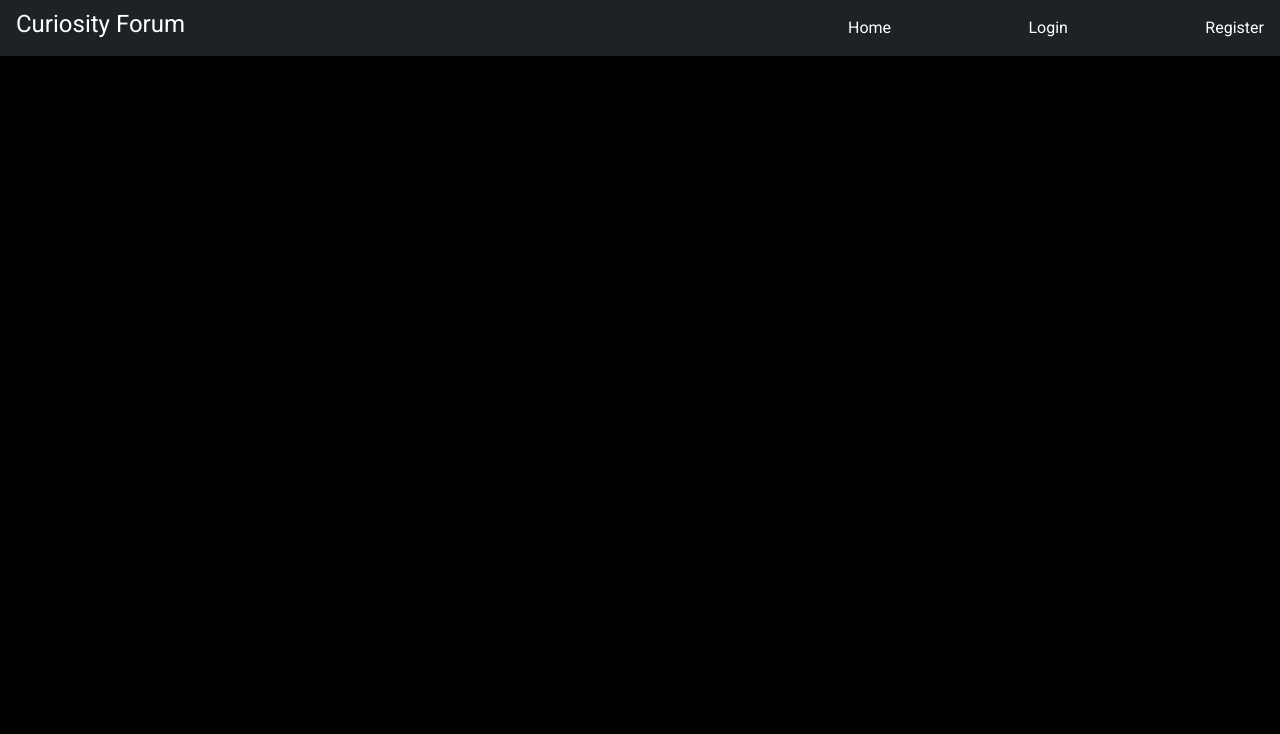
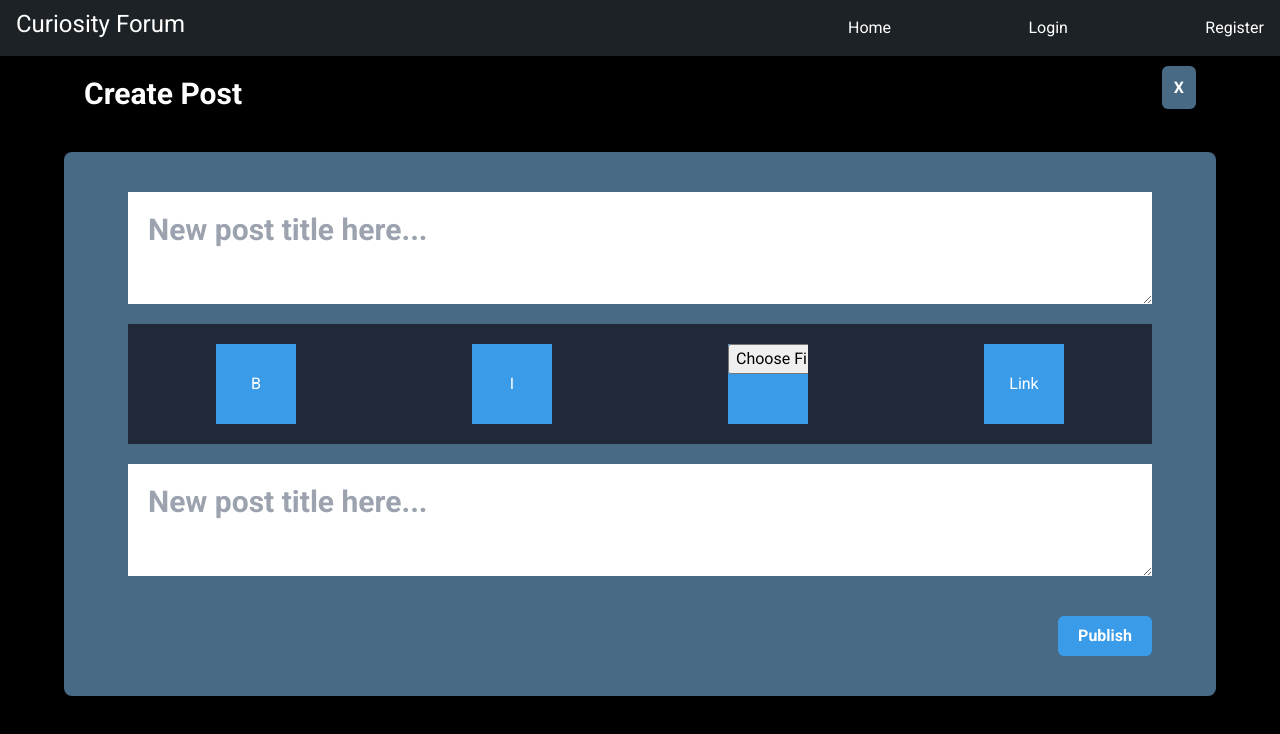
Before and after one commit to AlexDima02/Forum, a React (Vite) app: page /new in a window 1280 px wide. Shown: the top 734 px of the page. Built offline with nearby package versions, Linux system fonts and the light colour scheme; no server answers; the database is empty.

Commit message:
Second level comments user link

```diff
--- a/src/App.jsx
+++ b/src/App.jsx
@@ -13,6 +13,7 @@ import CompletePasswordReset from './components/completeResetPassword/CompletePa
 import { db } from './components/Database';
 import { collection, getDocs } from 'firebase/firestore';
 import { UserAuth } from './components/contexts/AuthContext';
+import NewPost from './pages/NewPost/NewPost';
 
 
 
@@ -32,6 +33,7 @@ function App() {
           <Route path="/profile" element={<Dashboard />} />
           <Route path="/forgot-password" element={<ResetPassword />} />
           <Route path="/reset-password" element={<CompletePasswordReset />} />
+          <Route path="/new" element={<NewPost />} />
         </Routes>
       </>
   )
--- a/src/components/contexts/AuthContext.jsx
+++ b/src/components/contexts/AuthContext.jsx
@@ -70,15 +70,17 @@ const AuthProvider = ({children}) => {
       uid: '',
       reply: '',
       date: '',
-      name: ''
+      name: '',
+      photo: '',
+      toUser: ''
 
 
     })
 
-    console.log(user);
-    console.log(userMessage);
-    console.log(userComments);
-    console.log(authenticated);
+    console.log(replies);
+    // console.log(userMessage);
+    // console.log(userComments);
+    // console.log(authenticated);
     // console.log(comments)
 
     // console.log(like)
@@ -188,7 +190,7 @@ const AuthProvider = ({children}) => {
         reply: input,
         date: new Date().toLocaleString('en-GB', { timeZone: 'UTC' }),
         name: user.displayName,
-
+        photo: user.photoURL
 
       });
 
--- /dev/null
+++ b/src/pages/NewPost/NewPost.jsx
@@ -0,0 +1,89 @@
+import React, { useState } from 'react'
+import { UserAuth } from '../../components/contexts/AuthContext';
+
+function NewPost() {
+
+    // Post state
+    const [ image, setImage ] = useState('');
+
+    const handleInsertImage = async (e) => {
+
+        console.log(e.target.files[0]);
+        try{
+
+
+
+        }catch(e){
+
+            console.log(e);
+
+        }
+
+    }
+
+  return (
+    <div>
+        <div className='max-w-6xl m-auto mt-5'>
+            <div className='flex w-full place-content-start px-5 mb-10'>
+                <div className='flex w-full place-content-between'>
+                    <div>
+                        <h1 className='text-white font-bold text-3xl'>Create Post</h1>
+                    </div>
+                    <div>
+                        <a href="/" className='font-bold bg-primary-color p-3 rounded-md text-white w-fit'>X</a>
+                    </div>
+                </div>
+            </div>
+            <form action="">
+                <div className='bg-primary-color p-10 rounded-lg'>
+                    <div className='max-w-5xl m-auto'>
+                        <div className='w-full'>
+                            <div className='w-full'>
+                                <textarea rows="2" className="p-5 block w-full text-3xl font-bold text-gray-800 bg-white border-0 dark:bg-gray-800 focus:ring-0 dark:text-white dark:placeholder-gray-400" placeholder="New post title here..." required></textarea>
+                            </div>
+
+                            <div className='flex place-content-around w-full m-auto bg-gray-800 text-white py-5 my-5'>
+                                <div>
+                                    <button className='bg-button-color w-20 h-20'>B</button>
+                                </div>
+                                <div>
+                                    <button className='bg-button-color w-20 h-20'>I</button>
+                                </div>
+                                <div>
+                                    <input onChange={(e) => handleInsertImage(e)} className='bg-button-color w-20 h-20' type='file' accept='image/*' />
+                                </div>
+                                <div>
+                                    <button className='bg-button-color w-20 h-20'>Link</button>
+                                </div>
+                            </div>
+
+                            <div className='w-full'>
+
+                                <textarea rows="2" className=" p-5 block w-full text-3xl font-bold text-gray-800 bg-white border-0 dark:bg-gray-800 focus:ring-0 dark:text-white dark:placeholder-gray-400" placeholder="New post title here..." required></textarea>
+
+                            </div>
+
+                            <div className='w-full flex place-content-end mt-10'>
+
+                                <div className='w-fit'>
+
+                                    <button type='submit' className='bg-button-color rounded-md px-5 py-2 font-bold text-white'>Publish</button>
+
+                                </div>
+
+                            </div>
+
+                        </div>
+                    </div>
+                </div>
+
+                </form>
+
+            </div>
+
+
+    </div>
+  )
+}
+
+export default NewPost;
--- a/src/pages/Thread/Thread.jsx
+++ b/src/pages/Thread/Thread.jsx
@@ -115,7 +115,7 @@ function Thread() {
 
                 return (
 
-                    <div className='w-full flex flex-col shadow-sm  rounded-md p-5 bg-primary-color text-white min-h-fit m-auto'>
+                    <div className='max-w-full mx-5 flex flex-col shadow-sm  rounded-md p-5 bg-primary-color text-white min-h-fit m-auto '>
 
                         <div className='flex'>
                             <div className='w-16 h-16 overflow-hidden'>
@@ -125,12 +125,16 @@ function Thread() {
 
 
                         </div>
-                        <div className='flex place-content-end mt-10'>
+                        <div className='flex place-content-between mt-10 text-sm md:text-base'>
 
                             {/* Check if the user connected is the author of the post to be able to delete its own post */}
-                            {element.uid === user.uid ? <span className='cursor-pointer' onClick={() => handleDelete()}>Delete</span> : null}
-                            <span className='mx-5 cursor-pointer'><FontAwesomeIcon className={element.likes.filter((el) => el.user === user.uid)[0] ? 'text-red-600' : 'text-white'} id={element.id} onClick={(e) => localStorage.getItem('account') ? updateThreadFeedback(e.target.id, element) : setPopup(!openPopup)} icon={faArrowUp}></FontAwesomeIcon>&nbsp;<span className='pl-2'>{element.likes ? element.likes.length : 0}</span></span>
-                            <p className='text-text-color font-bold opacity-50'>Last edited on {element.date}</p>
+                            <div>
+                                {element.uid === user.uid ? <span className='cursor-pointer' onClick={() => handleDelete()}>Delete</span> : null}
+                            </div>
+                            <div className='flex '>
+                                <span className='mr-5 cursor-pointer'><FontAwesomeIcon className={element.likes.filter((el) => el.user === user.uid)[0] ? 'text-red-600' : 'text-white'} id={element.id} onClick={(e) => localStorage.getItem('account') ? updateThreadFeedback(e.target.id, element) : setPopup(!openPopup)} icon={faArrowUp}></FontAwesomeIcon>&nbsp;<span className='pl-2'>{element.likes ? element.likes.length : 0}</span></span>
+                                <p className='text-text-color font-bold opacity-50'>Last edited on {element.date}</p>
+                            </div>
 
                         </div>
 
@@ -142,15 +146,16 @@ function Thread() {
 
         }) : null}
 
+        {/* Top comments */}
         {userComments ? userComments?.map((el) => {
 
             if(el.postID === id){
 
                 return (
-                    <div className='flex flex-col'>
+                    <div className='flex flex-col mx-5 text-sm md:text-base'>
                         <div className='flex h-1/5 my-10'>
                                 <div className='rounded-lg w-auto h-full bg-primary-color text-text-color mr-5'>
-                                    <div className='overflow-hidden object-cover w-28 h-28'>
+                                    <div className='overflow-hidden object-cover w-28 h-28 rounded-lg'>
 
                                         <img src={el.photo} alt="Nice image" className='w-full h-full'/>
 
@@ -158,7 +163,7 @@ function Thread() {
 
 
 
-                                    <p className='mt-2 text-center'>{el.name}</p>
+                                    <p className='mt-2 text-center text-white'>{el.name}</p>
 
 
 
--- a/src/pages/Thread/components/RepliesComponent/components/RepliesOptions.jsx
+++ b/src/pages/Thread/components/RepliesComponent/components/RepliesOptions.jsx
@@ -9,7 +9,7 @@ function RepliesOptions(props) {
 
 
 
-    const handleWrite = (e) => {
+    const handleWrite = (e, respondToPost) => {
 
         writeReplies({
 
@@ -20,8 +20,9 @@ function RepliesOptions(props) {
                 date: new Date().toLocaleString('en-GB', { timeZone: 'UTC' }),
                 name: user.displayName,
                 id: uuidv4(),
-                postID: props.post
-
+                postID: props.post,
+                photo: user.photoURL,
+                toUser: respondToPost
 
         })
 
@@ -29,6 +30,8 @@ function RepliesOptions(props) {
     }
 
     const handleSubmit = async () => {
+
+
 
         try{
 
@@ -92,8 +95,8 @@ function RepliesOptions(props) {
                     </div>
                     <div>
                         <div className={replying ? `flex flex-col` : 'hidden'}>
-                            <textarea type="text" onChange={(e) => handleWrite(e.target.value)} className='text-text-color px-2 outline-none rounded-xl my-4 h-auto p-3'  placeholder='Reply to this person with..'/>
-                            <span onClick={() => handleSubmit()} className='cursor-pointer w-fit text-white'>Reply</span>
+                            <textarea type="text" onChange={(e) => handleWrite(e.target.value, e.target.id)} className='text-text-color px-2 outline-none rounded-xl my-4 h-auto p-3' id={props.replyName} placeholder='Reply to this person with..'/>
+                            <span id={props.replyName} onClick={() => handleSubmit()} className='cursor-pointer w-fit text-white'>Reply</span>
                         </div>
                     </div>
                 </div>
```
Also changed, not shown: src/pages/Thread/components/RepliesComponent/ReplyComponent.jsx (+37 -8 lines).
